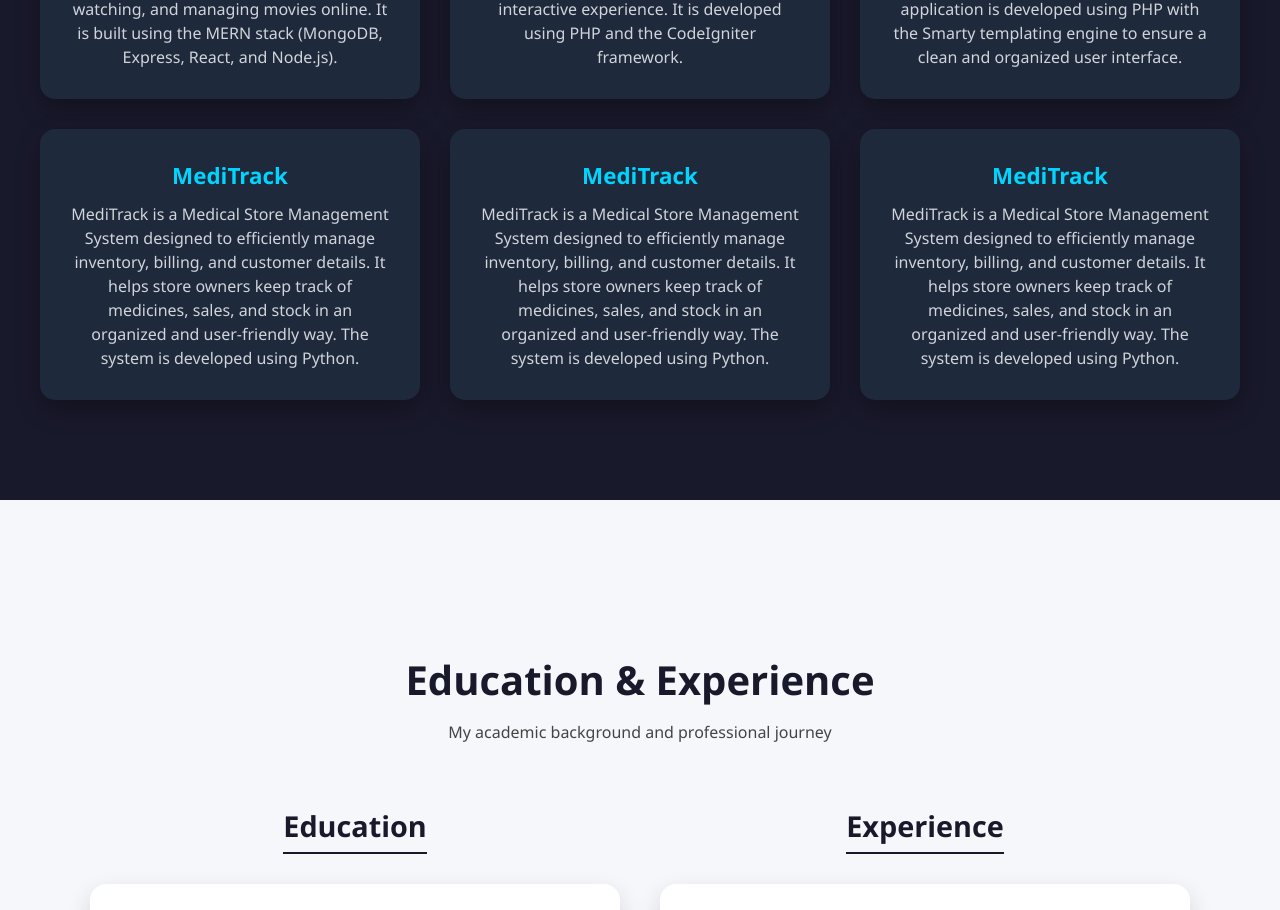
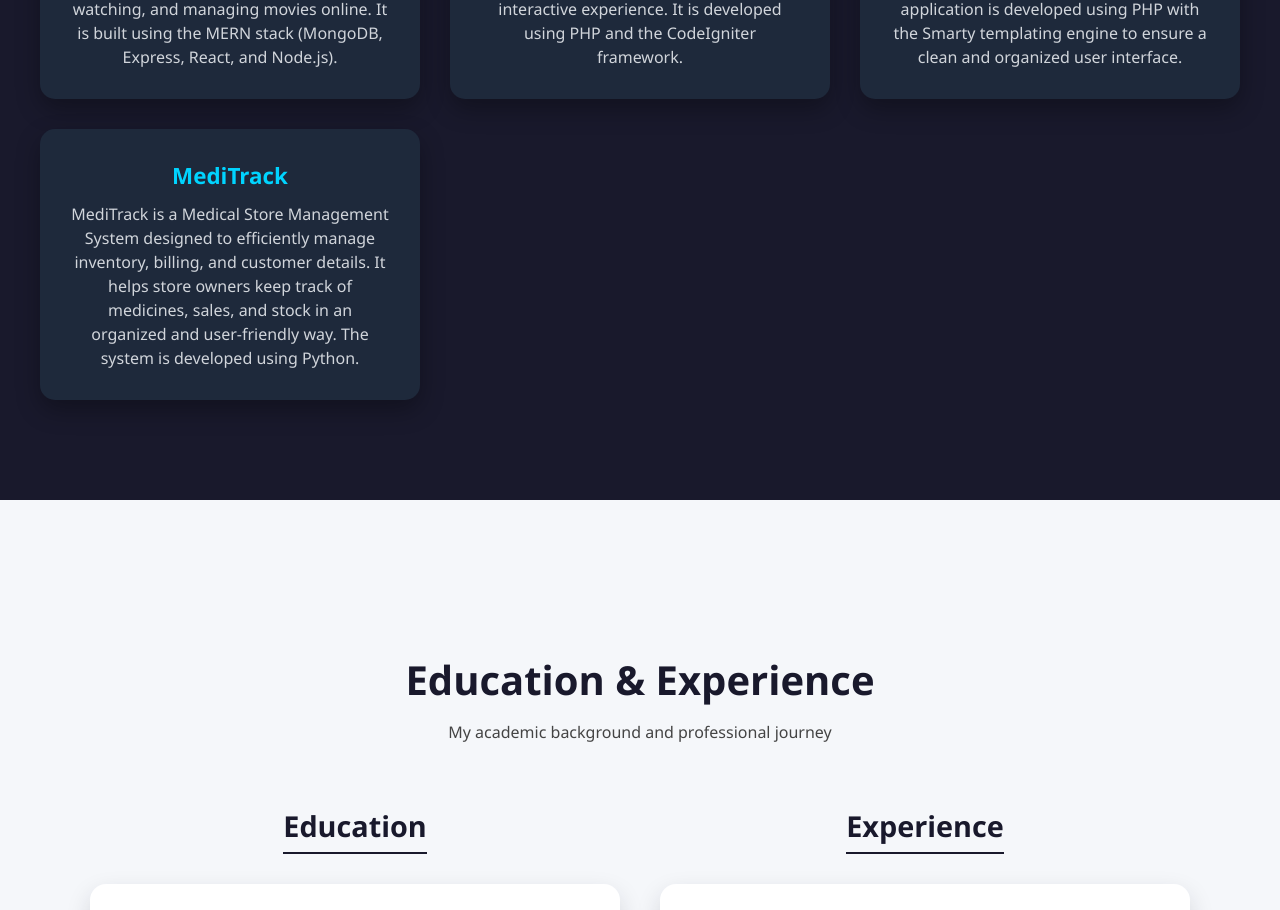
Before and after one commit to jeenathomas03/Portfolio-JeenaThomas, a React (Vite) app: page / in a window 1280 px wide. Shown: the part 1959-2869 px from the top of the page. Built offline with nearby package versions, Linux system fonts and the light colour scheme.

Commit message:
new updates

```diff
--- a/src/components/Footer.jsx
+++ b/src/components/Footer.jsx
@@ -13,7 +13,7 @@ const Footer = () => {
         {/* Social Media Links */}
         <div className="footer-social">
           <a
-            href="https://facebook.com/"
+            href="https://www.facebook.com/share/17xSVJGPjJ/"
             target="_blank"
             rel="noreferrer"
             aria-label="Facebook"
@@ -22,7 +22,7 @@ const Footer = () => {
           </a>
 
           <a
-            href="https://instagram.com/"
+            href="https://instagram.com/jeena_thomas__"
             target="_blank"
             rel="noreferrer"
             aria-label="Instagram"
--- a/src/pages/Projects.jsx
+++ b/src/pages/Projects.jsx
@@ -47,7 +47,7 @@ const Projects = () => {
                 The system is developed using Python.
              </p>
         </div>
-        <div className="project-card">
+        {/* <div className="project-card">
         <h3>MediTrack</h3>
              <p>
                 MediTrack is a Medical Store Management System designed to efficiently
@@ -55,8 +55,8 @@ const Projects = () => {
                 keep track of medicines, sales, and stock in an organized and user-friendly way.
                 The system is developed using Python.
              </p>
-        </div>
-        <div className="project-card">
+        </div> */}
+        {/* <div className="project-card">
         <h3>MediTrack</h3>
              <p>
                 MediTrack is a Medical Store Management System designed to efficiently
@@ -64,7 +64,7 @@ const Projects = () => {
                 keep track of medicines, sales, and stock in an organized and user-friendly way.
                 The system is developed using Python.
              </p>
-        </div>
+        </div> */}
       </div>
     </section>
   );
```
Also changed, not shown: public/WhatsApp Image 2026-01-30 at 11.04.39 AM.jpeg (added), public/WhatsApp Image 2026-01-30 at 11.29.06 AM.jpeg (added).
